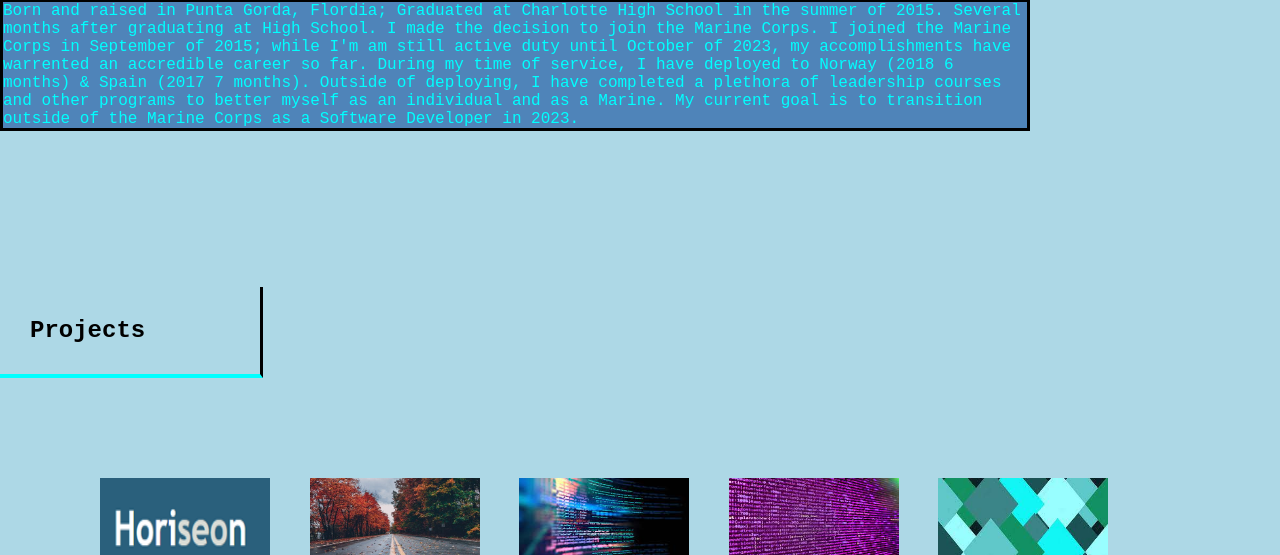
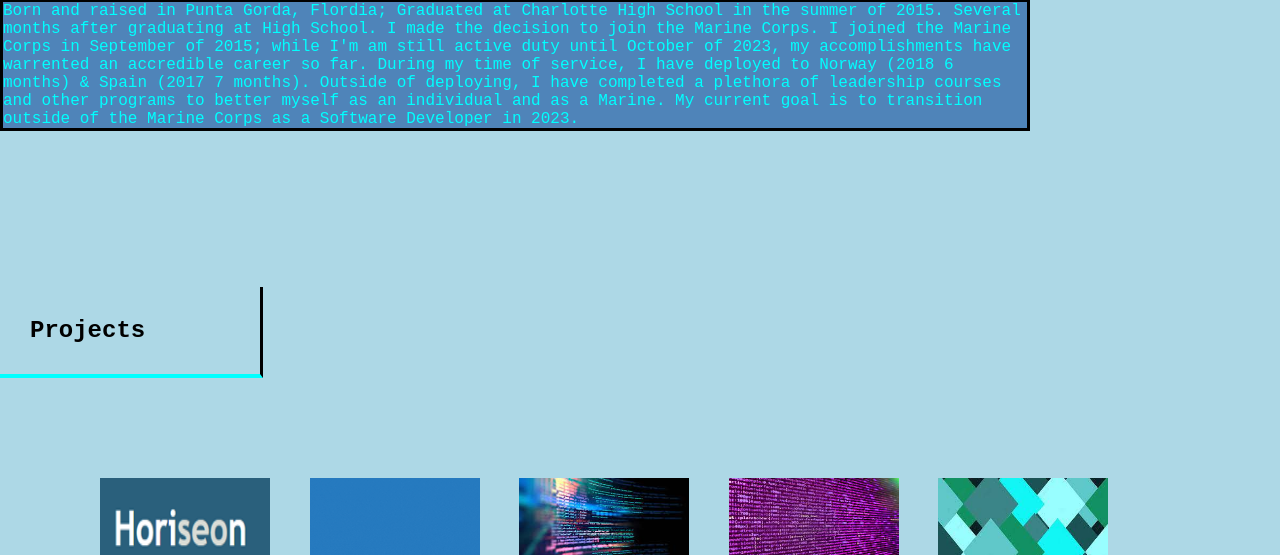
Before and after one commit to Atlas548/Tyler-N-Oates-Portfolio, a plain HTML site: page index.html in a window 1280 px wide. Shown: the part 750-1305 px from the top of the page. Drawn offline with Linux system fonts and the light colour scheme.

Commit message:
added Micro Manager Project to Portfolio

```diff
--- a/index.html
+++ b/index.html
@@ -46,7 +46,7 @@
         <h2 id="projects">Projects</h2>
         <ul class="projects">
             <li><a href="https://atlas548.github.io/Challenge-1/"><img alt="Horiseon" src="./assets/Horiseon.PNG" height="100" width="170"></a></li>
-            <li><a href="#placeholder"><img alt="Placeholder-1" src="./assets/placeholder 1.jpeg" height="100" width="170"></a></li>
+            <li><a href="https://atlas548.github.io/Micro-Managers/ "><img alt="Micro Manager Fitness" src="./assets/MicRO MANAGER FITNESS.gif" height="100" width="170"></a></li>
             <li><a href="#placeholder"><img alt="#Placeholder-2" src="./assets/Placeholder 2.jfif" height="100" width="170"></a></li>
             <li><a href="#Placeholder"><img alt="Placeholder-3" src="./assets/placeholder 3.jfif" height="100" width="170"></a></li>
             <li><a href="#Placeholder"><img alt="Placeholder-4" src="./assets/placeholder 4.jfif" height="100" width="170"></a></li>
```
Also changed, not shown: assets/MicRO MANAGER FITNESS.gif (added).
